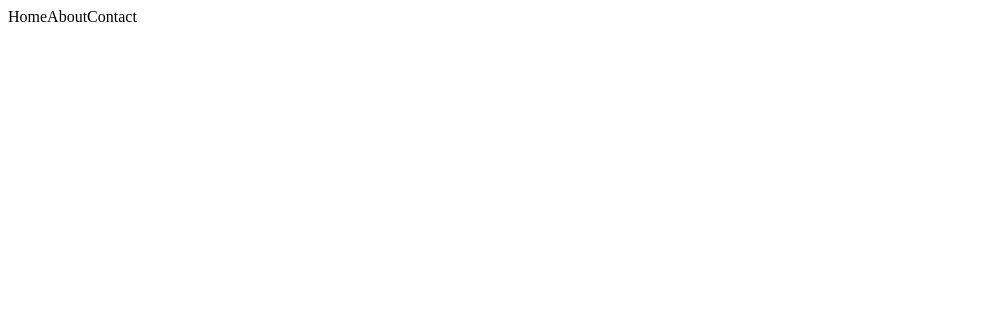
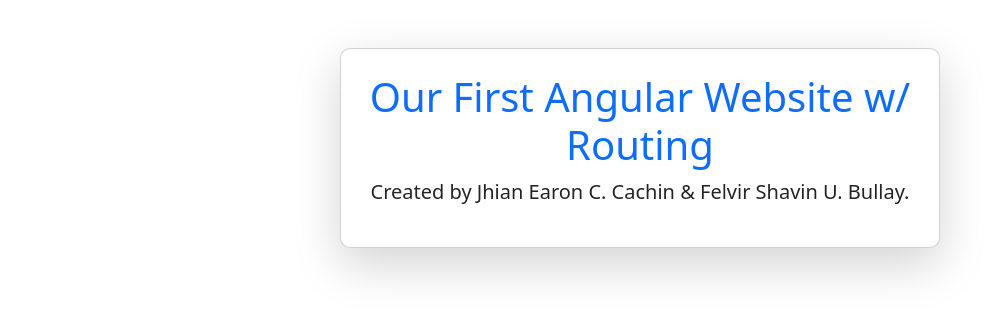
Before and after one commit to UBSITcachin/Cachin-Bullay-Angular-Routing-Lab, an Angular app in the folder angular-routing-lab/: page / in a window 1280 px wide. Shown: the top 316 px of the page, without its empty margins (0-1008 px from the left). Built offline with nearby package versions, Linux system fonts and the light colour scheme.

Commit message:
Added Bootstrap and Contents for the Home Component

```diff
--- a/angular-routing-lab/angular.json
+++ b/angular-routing-lab/angular.json
@@ -27,9 +27,13 @@
               }
             ],
             "styles": [
+              "node_modules/bootstrap/dist/css/bootstrap.min.css",
               "src/styles.css"
             ],
-            "scripts": [],
+            "scripts": [
+              "node_modules/@popperjs/core/dist/umd/popper.min.js",
+              "node_modules/bootstrap/dist/js/bootstrap.min.js"
+            ],
             "server": "src/main.server.ts",
             "outputMode": "server",
             "ssr": {
--- a/angular-routing-lab/package.json
+++ b/angular-routing-lab/package.json
@@ -20,6 +20,8 @@
     "@angular/platform-server": "^19.2.0",
     "@angular/router": "^19.2.0",
     "@angular/ssr": "^19.2.0",
+    "@popperjs/core": "^2.11.8",
+    "bootstrap": "^5.3.3",
     "express": "^4.18.2",
     "rxjs": "~7.8.0",
     "tslib": "^2.3.0",
--- a/angular-routing-lab/src/app/app.component.html
+++ b/angular-routing-lab/src/app/app.component.html
@@ -1,6 +1 @@
-<nav>
-   <a routerLink="/home">Home</a>
-   <a routerLink="/about">About</a>
-   <a routerLink="/contact">Contact</a>
-</nav>
- <router-outlet></router-outlet>
+<app-home> </app-home>
--- a/angular-routing-lab/src/app/home/home.component.css
+++ b/angular-routing-lab/src/app/home/home.component.css
@@ -0,0 +1,5 @@
+.card {
+    max-width: 600px;
+    margin: auto;
+    border-radius: 10px;
+  }
--- a/angular-routing-lab/src/app/home/home.component.html
+++ b/angular-routing-lab/src/app/home/home.component.html
@@ -1,39 +1,8 @@
-<p>home works!</p>
-<div class="row row-cols-1 row-cols-md-3 g-4">
-    <div class="col">
-      <div class="card h-100">
-        <img src="..." class="card-img-top" alt="...">
-        <div class="card-body">
-          <h5 class="card-title">Card title</h5>
-          <p class="card-text">This is a wider card with supporting text below as a natural lead-in to additional content. This content is a little bit longer.</p>
-        </div>
-        <div class="card-footer">
-          <small class="text-body-secondary">Last updated 3 mins ago</small>
-        </div>
-      </div>
-    </div>
-    <div class="col">
-      <div class="card h-100">
-        <img src="..." class="card-img-top" alt="...">
-        <div class="card-body">
-          <h5 class="card-title">Card title</h5>
-          <p class="card-text">This card has supporting text below as a natural lead-in to additional content.</p>
-        </div>
-        <div class="card-footer">
-          <small class="text-body-secondary">Last updated 3 mins ago</small>
-        </div>
-      </div>
-    </div>
-    <div class="col">
-      <div class="card h-100">
-        <img src="..." class="card-img-top" alt="...">
-        <div class="card-body">
-          <h5 class="card-title">Card title</h5>
-          <p class="card-text">This is a wider card with supporting text below as a natural lead-in to additional content. This card has even longer content than the first to show that equal height action.</p>
-        </div>
-        <div class="card-footer">
-          <small class="text-body-secondary">Last updated 3 mins ago</small>
-        </div>
-      </div>
+<div class="container mt-5">
+  <div class="card shadow-lg p-4">
+    <h1 class="text-primary text-center">Our First Angular Website w/ Routing</h1>
+    <p class="lead text-center">Created by Jhian Earon C. Cachin & Felvir Shavin U. Bullay.</p>
+    <div class="text-center">
     </div>
   </div>
+</div>
```
Also changed, not shown: 1 other file (tests, documents, lock files or other folders).
